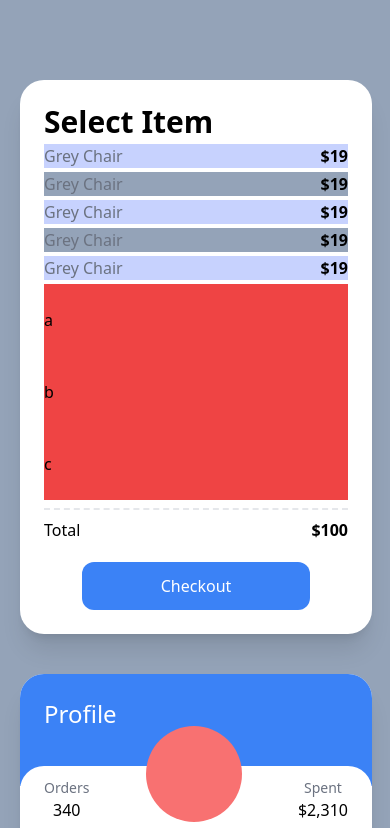
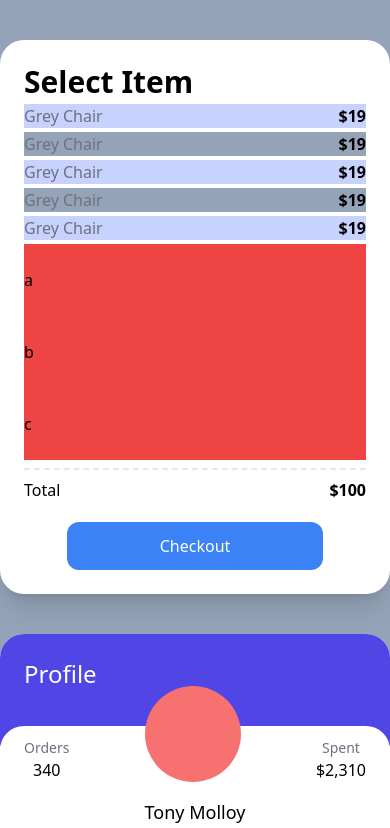
Before and after one commit to leekyungho112/carrot-market, a Next.js app: page / in a window 390 px wide. Shown: the top 828 px of the page. Built offline with nearby package versions, Linux system fonts and the light colour scheme.

Commit message:
Responsive part2

```diff
--- a/pages/index.tsx
+++ b/pages/index.tsx
@@ -2,8 +2,8 @@
 
 const Home: NextPage = () => {
   return (
-    <div className="bg-slate-400 py-20 px-5 grid gap-10 min-h-screen">
-      <div className="bg-white sm:bg-red-500 md:bg-teal-500 lg:bg-purple-500 xl:bg-yellow-400 p-6 rounded-3xl shadow-xl">
+    <div className="bg-slate-400 xl:place-content-center py-10 grid gap-10 lg:grid-cols-2 xl:grid-cols-3 min-h-screen">
+      <div className="bg-white flex flex-col justify-between p-6 rounded-3xl shadow-xl">
         <span className="font-semibold text-3xl">Select Item</span>
         <ul>
           {[1, 2, 3, 4, 5].map((i) => (
@@ -34,7 +34,7 @@
         </div>
       </div>
       <div className="bg-white overflow-hidden rounded-3xl shadow-xl group">
-        <div className="bg-blue-500 p-6 pb-14">
+        <div className="bg-blue-500 portrait:bg-indigo-600 landscape:bg-teal-500 p-6 pb-14 xl:pb-48 lg:pb-48">
           <span className="text-white text-2xl">Profile</span>
         </div>
         <div className="rounded-3xl p-6 bg-white relative -top-5">
@@ -55,7 +55,7 @@
           </div>
         </div>
       </div>
-      <div className="bg-white p-6 rounded-3xl shadow-xl">
+      <div className="bg-white p-6 rounded-3xl shadow-xl lg:col-span-2 xl:col-span-1">
         <div className="flex mb-5 justify-between items-center">
           <span>⏪</span>
           <div className="space-x-3">
```
